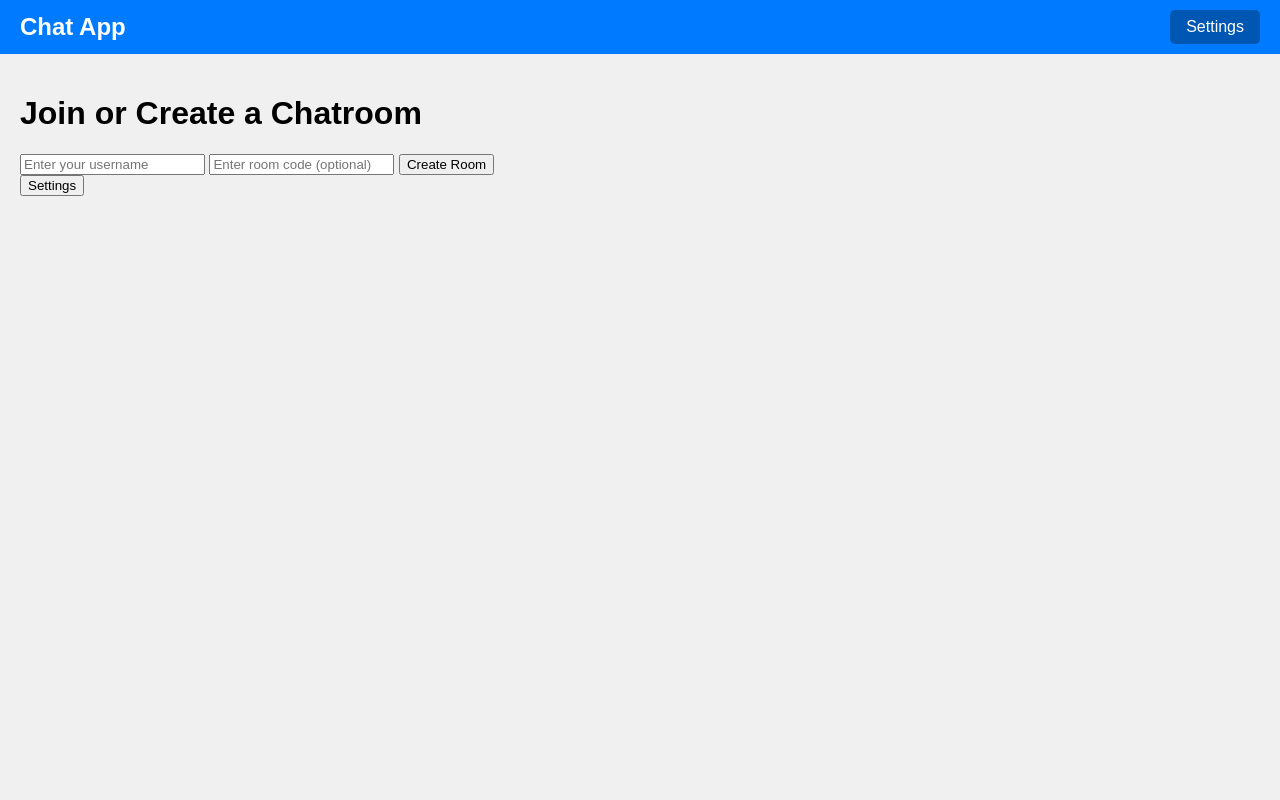
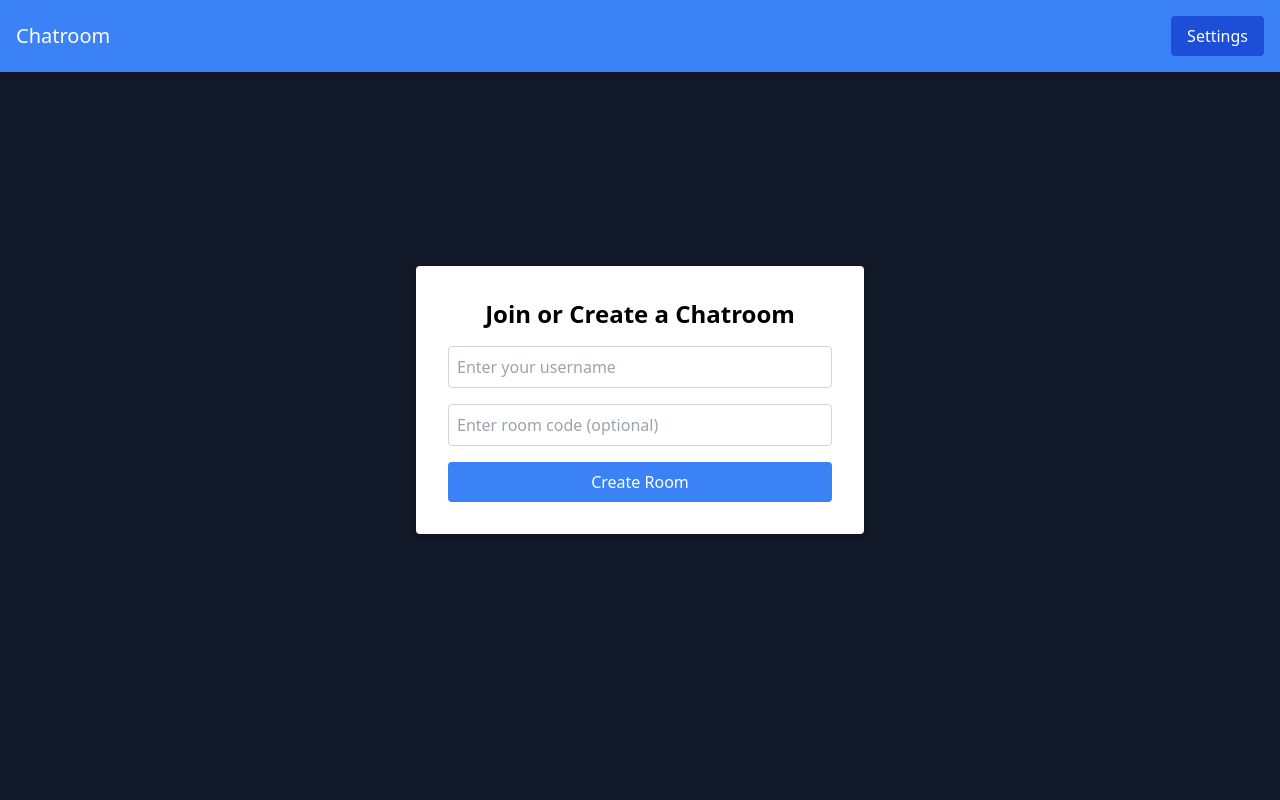
Before and after one commit to NeonSupernova/chatter, a Flask app: page / in a window 1280 px wide. Run offline with Flask 3, Linux system fonts and the light colour scheme.

Commit message:
fixed dep issues

```diff
--- a/main.py
+++ b/main.py
@@ -1,13 +1,15 @@
 import logging
 import uuid
-from collections import defaultdict
+import re
 from datetime import datetime, timedelta, UTC
 from typing import Type
 
-from flask import Flask, abort, jsonify, render_template, request
+from flask import Flask, abort, jsonify, render_template, request, url_for
 from flask_cors import CORS
 from flask_socketio import SocketIO, emit, join_room
 from flask_sqlalchemy import SQLAlchemy
+from flask_limiter import Limiter
+from flask_limiter.util import get_remote_address
 from sqlalchemy.orm import Session
 
 
@@ -19,6 +21,11 @@ app = Flask(__name__)
 app.config['SQLALCHEMY_DATABASE_URI'] = 'sqlite:///chatrooms.db'
 app.config['SQLALCHEMY_TRACK_MODIFICATIONS'] = False
 CORS(app)
+limiter = Limiter(
+    get_remote_address,  # You can adjust this to use a custom key if needed
+    app=app,
+    default_limits=["200 per day", "50 per hour"],  # Example default limits
+)
 socket_io = SocketIO(app)
 db = SQLAlchemy(app)
 
@@ -38,15 +45,15 @@ class BaseVerifier:
 
 class MessageVerifier(BaseVerifier):
     checks = {
-        "Message should be between 1 and 200": lambda text: len(text) == 0 or len(text) > MAX_MESSAGE_LENGTH
+        "Message should be between 1 and 200": lambda text: 1 <= len(text) <= MAX_MESSAGE_LENGTH
     }
     default = " "
 
 
 class UsernameVerifier(BaseVerifier):
     checks = {
-        "Message should be between 1 and 200": lambda message: len(message) == 0 or len(message) > MAX_USERNAME_LENGTH,
-        "the System user cannot be used": lambda text: text.lower() == 'system',
+        "Username should be between 1 and 20 characters": lambda text: 1 <= len(text) <= MAX_USERNAME_LENGTH,
+        "The System user cannot be used": lambda text: text.lower() != 'system',
     }
     default = DEFAULT_USERNAME
 
@@ -71,34 +78,29 @@ class Message(db.Model):
     timestamp = db.Column(db.DateTime, default=datetime.now(UTC))
 
 
-rate_limit = defaultdict(lambda: {'last_message_time': datetime.min, 'message_count': 0})
-
 # Configure logging
 logging.basicConfig(level=logging.INFO)
 
 # Function to sanitize input
 def sanitize_input(input_str):
-    return input_str
-    #return ''.join(e for e in input_str if e.isalnum() or e.isspace())
+    # Basic sanitization to allow only alphanumeric and space
+    return re.sub(r'[^a-zA-Z0-9\s]', '', input_str)
 
 with app.app_context():
     db.create_all()
 
 def get_room(code) -> Type[Chatroom]:
-    with Session(db.engine) as session:
-        room = session.query(Chatroom).filter_by(id=code).first()
-        if room:
-            return room
-        else:
-            raise ChatroomError(f"Room with code {code} not found")
+    room = Chatroom.query.filter_by(id=code).first()
+    if room:
+        return room
+    else:
+        raise ChatroomError(f"Room with code {code} not found")
 
 def new_message(chatroom_id, username, message):
     new_msg = Message(chatroom_id=chatroom_id, username=username, content=message)
-    #socket_io.emit('new_message', {'username': username, 'message': message}, room=chatroom_id)
-    with Session(db.engine) as session:
-        session.add(new_msg)
-        session.commit()
-
+    socket_io.emit('update', {'username': username, 'message': message})
+    db.session.add(new_msg)
+    db.session.commit()
 
 @app.route('/')
 def index():
@@ -111,32 +113,6 @@ def chatroom(code):
         return render_template('chatroom.html', code=chat_room.id)
     except ChatroomError as e:
         return abort(404, description=e)
-
-@app.route('/api/room/<code>/messages', methods=['GET', 'POST'])
-def messages(code):
-    try:
-        chat_room = get_room(code)
-    except ChatroomError as e:
-        return abort(404, description=e)
-
-    if request.method == 'POST':
-        data = request.json
-        username = UsernameVerifier(sanitize_input(data.get('username', DEFAULT_USERNAME)))
-        message = MessageVerifier(sanitize_input(data.get('message', '')))
-
-        # Rate limiting check
-        now = datetime.now()
-        if now - rate_limit[username.text]['last_message_time'] < timedelta(seconds=5):
-            rate_limit[username.text]['message_count'] += 1
-            if rate_limit[username.text]['message_count'] > 3:
-                return jsonify({'error': 'Rate limit exceeded. Please wait.'}), 429
-        else:
-            rate_limit[username.text] = {'last_message_time': now, 'message_count': 1}
-
-        new_message(chat_room.id, username.text, message.text)
-        return jsonify({'status': 'Message sent'}), 201
-    else:
-        return jsonify({'status': 'Message not sent.'}), 200
 
 
 @app.route('/create_room', methods=['POST'])
@@ -153,25 +129,32 @@ def create_room():
 
 @socket_io.on('join')
 def on_join(data):
+    print("SOMEONE JOINED")
     username = UsernameVerifier(sanitize_input(data.get('username', DEFAULT_USERNAME)))
-    #message = MessageVerifier(sanitize_input(data.get('message', '')))
     code = data.get('code', '')
     try:
         chat_room = get_room(code)
         join_room(chat_room.id)
-        new_message(chat_room.id, 'System', f"{username.text} has joined the chat")
         previous_messages = Message.query.filter_by(chatroom_id=chat_room.id).all()
         for msg in previous_messages:
-            emit('new_message', {'username': msg.username, 'message': msg.content})
+            emit('update', {'username': msg.username, 'message': msg.content})
+        new_message(chat_room.id, 'System', f"{username.text} has joined the chat")
     except ChatroomError as e:
         emit('error', {'error': 'Chatroom not found'})
         return abort(404, description=e)
 
+@socket_io.on('new_message')
+def on_new_message(data):
+    username = UsernameVerifier(sanitize_input(data.get('username', DEFAULT_USERNAME)))
+    message = MessageVerifier(sanitize_input(data.get('message', "")))
+    code = data.get('code', '')
+    new_message(code, username.text, message.text)
 
 @socket_io.on('disconnect')
 def on_disconnect():
-    # Handle user disconnection events if needed
-    pass
+    # Retrieve user details if stored in the session or elsewhere
+    # Perform any cleanup if necessary
+    emit('update', {'username': 'System', 'message': 'A user has disconnected.'})
 
 if __name__ == '__main__':
     socket_io.run(app, '0.0.0.0', port=80, log_output=True, use_reloader=False, allow_unsafe_werkzeug=True)
--- a/templates/base.j2.html
+++ b/templates/base.j2.html
@@ -4,53 +4,22 @@
     <meta charset="UTF-8">
     <meta name="viewport" content="width=device-width, initial-scale=1.0">
     <title>{% block title %}Chat Application{% endblock %}</title>
-    <style>
-        body {
-            font-family: Arial, sans-serif;
-            background-color: #f0f0f0;
-            margin: 0;
-            padding: 0;
-        }
-        nav {
-            background-color: #007bff;
-            color: white;
-            padding: 10px 20px;
-            display: flex;
-            justify-content: space-between;
-            align-items: center;
-        }
-        nav h1 {
-            margin: 0;
-            font-size: 24px;
-        }
-        nav button {
-            background-color: #0056b3;
-            color: white;
-            padding: 8px 16px;
-            border: none;
-            border-radius: 5px;
-            cursor: pointer;
-            font-size: 16px;
-        }
-        nav button:hover {
-            background-color: #003d80;
-        }
-        .content {
-            padding: 20px;
-        }
-    </style>
+    <link href="https://cdn.jsdelivr.net/npm/tailwindcss@2.2.19/dist/tailwind.min.css" rel="stylesheet">
     {% block head %}
     {% endblock %}
 </head>
 <body>
-    <nav>
-        <h1>Chat App</h1>
-        <button id="settingsButton">Settings</button>
+    <nav class="bg-blue-500 text-white p-4 flex justify-between items-center fixed top-0 w-full shadow-md">
+        <h1 class="text-xl" id="title">Chatroom</h1>
+        <h1 class="text-xl flex justify-center" id="room_code"></h1>
+        <button id="settingsButton" class="bg-blue-700 hover:bg-blue-900 text-white px-4 py-2 rounded">Settings</button>
     </nav>
 
-    <div class="content">
+    <div class="content bg-gray-600">
+        <div class="bg-gray-900 text-white h-screen flex items-center justify-center">
         {% block content %}
         {% endblock %}
+        </div>
     </div>
 
     <!-- Settings Modal -->
@@ -66,9 +35,6 @@
             <option value="Times New Roman">Times New Roman</option>
             <!-- Add more fonts as needed -->
         </select><br><br>
-
-        <label for="bgColor">Background Color:</label>
-        <input type="color" id="bgColor" name="bgColor"><br><br>
 
         <label for="pColor">Paragraph Color:</label>
         <input type="color" id="pColor" name="pColor"><br><br>
@@ -97,14 +63,12 @@
         function saveSettings() {
             const usernameColor = document.getElementById('usernameColor').value;
             const usernameFont = document.getElementById('usernameFont').value;
-            const bgColor = document.getElementById('bgColor').value;
             const pColor = document.getElementById('pColor').value;
             const pFont = document.getElementById('pFont').value;
 
             const settings = {
                 usernameColor,
                 usernameFont,
-                bgColor,
                 pColor,
                 pFont
             };
@@ -112,8 +76,35 @@
             localStorage.setItem('userSettings', JSON.stringify(settings));
             alert('Settings saved!');
             closeSettingsModal();
-            window.location.reload(); // Reload the page to apply the settings
+            applySettings(settings); // Apply settings immediately
         }
+
+        function loadSettings() {
+            const savedSettings = localStorage.getItem('userSettings');
+            if (savedSettings) {
+                const settings = JSON.parse(savedSettings);
+
+                // Apply saved settings
+                applySettings(settings);
+
+                // Set values in the settings modal
+                document.getElementById('usernameColor').value = settings.usernameColor;
+                document.getElementById('usernameFont').value = settings.usernameFont;
+                document.getElementById('pColor').value = settings.pColor;
+                document.getElementById('pFont').value = settings.pFont;
+            }
+        }
+
+        function applySettings(settings) {
+            // Apply settings to the page
+            document.querySelector('.content').style.color = settings.pColor;
+            document.querySelector('.content').style.fontFamily = settings.pFont;
+            document.getElementById('title').style.color = settings.usernameColor;
+            document.getElementById('title').style.fontFamily = settings.usernameFont;
+        }
+
+        // Load settings when the page loads
+        window.onload = loadSettings;
     </script>
 </body>
 </html>
--- a/templates/index.html
+++ b/templates/index.html
@@ -3,48 +3,14 @@
 {% block title %}Join or Create a Chatroom{% endblock %}
 
 {% block content %}
-    <style>
-        body {
-            font-family: Arial, sans-serif;
-            background-color: #f0f0f0;
-            margin: 0;
-            padding: 0;
-        }
-        nav {
-            background-color: #007bff;
-            color: white;
-            padding: 10px 20px;
-            display: flex;
-            justify-content: space-between;
-            align-items: center;
-        }
-        nav h1 {
-            margin: 0;
-            font-size: 24px;
-        }
-        nav button {
-            background-color: #0056b3;
-            color: white;
-            padding: 8px 16px;
-            border: none;
-            border-radius: 5px;
-            cursor: pointer;
-            font-size: 16px;
-        }
-        nav button:hover {
-            background-color: #003d80;
-        }
-        .content {
-            padding: 20px;
-        }
-    </style>
-    <div class="container">
-        <h1>Join or Create a Chatroom</h1>
-        <input type="text" id="username" placeholder="Enter your username" required>
-        <input type="text" id="roomCode" placeholder="Enter room code (optional)" oninput="updateButtonText()">
-        <button id="actionButton" onclick="handleAction()">Create Room</button>
+    <div class="flex items-center justify-center min-h-screen">
+        <div class="bg-white p-8 rounded shadow-md w-full max-w-md">
+            <h1 class="text-2xl font-bold mb-4 text-center text-black">Join or Create a Chatroom</h1>
+            <input type="text" id="username" class="w-full p-2 mb-4 border border-gray-300 rounded" placeholder="Enter your username" required>
+            <input type="text" id="roomCode" class="w-full p-2 mb-4 border border-gray-300 rounded" placeholder="Enter room code (optional)" oninput="updateButtonText()">
+            <button id="actionButton" onclick="handleAction()" class="w-full bg-blue-500 text-white py-2 rounded hover:bg-blue-700">Create Room</button>
+        </div>
     </div>
-    <button id="settingsButton" class="settings-button">Settings</button>
     <script>
         document.addEventListener("DOMContentLoaded", () => {
             loadUserSettings();
@@ -103,14 +69,12 @@
             const usernameFont = document.getElementById("usernameFont").value;
             const pFont = document.getElementById("pFont").value;
             const pColor = document.getElementById("pColor").value;
-            const bgColor = document.getElementById("bgColor").value;
 
             const settings = {
                 usernameColor,
                 usernameFont,
                 pFont,
                 pColor,
-                bgColor
             };
 
             localStorage.setItem("userSettings", JSON.stringify(settings));
@@ -140,9 +104,7 @@
             if (settings.pColor) {
                 document.querySelectorAll("p").forEach(p => p.style.color = settings.pColor);
             }
-            if (settings.bgColor) {
-                document.body.style.backgroundColor = settings.bgColor;
-            }
+
         }
     </script>
 {% endblock %}
```
Also changed, not shown: static/sock.js (added, +93 -0 lines), templates/chatroom.html (+18 -118 lines), test.py (deleted, +0 -35 lines), 2 other files.
